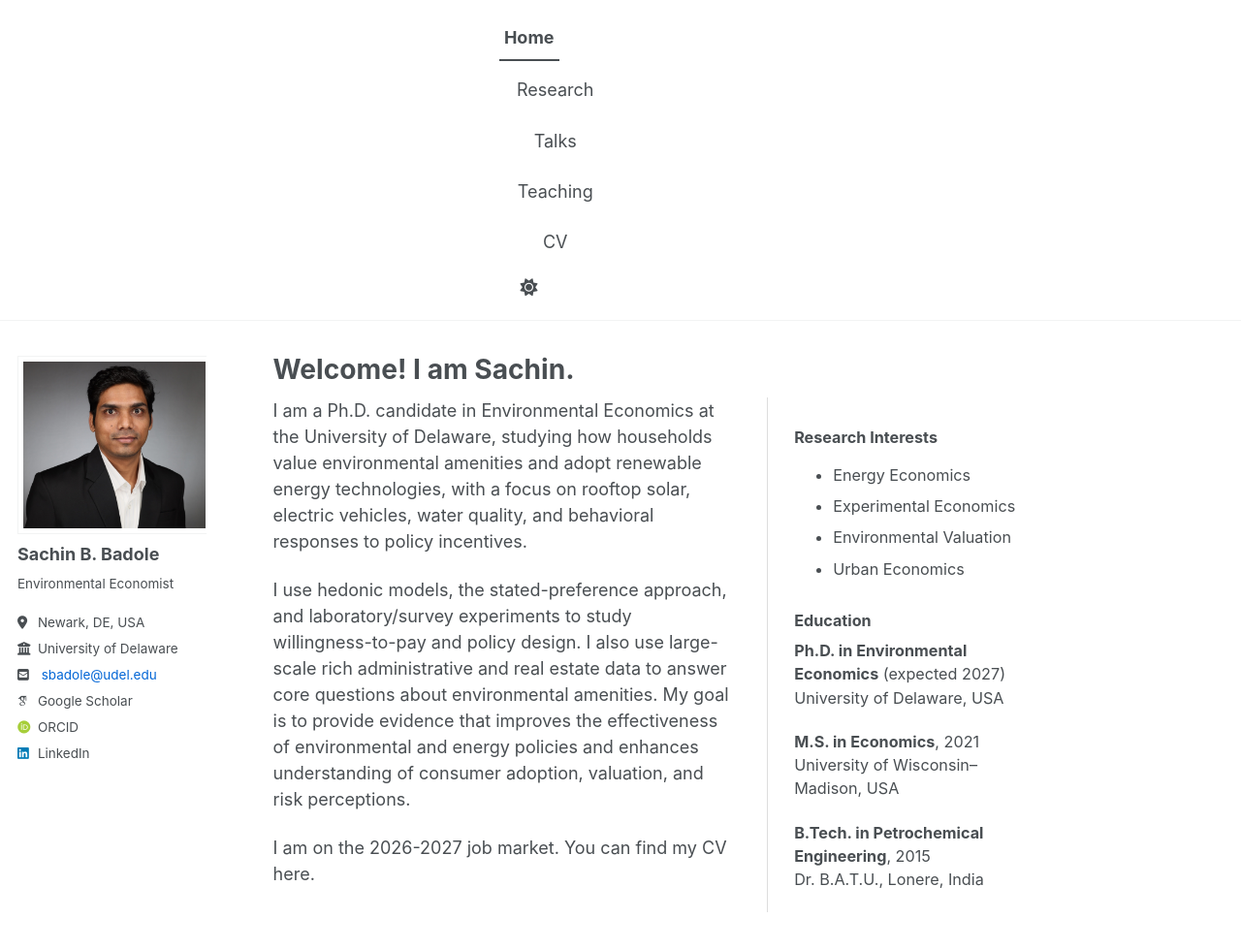
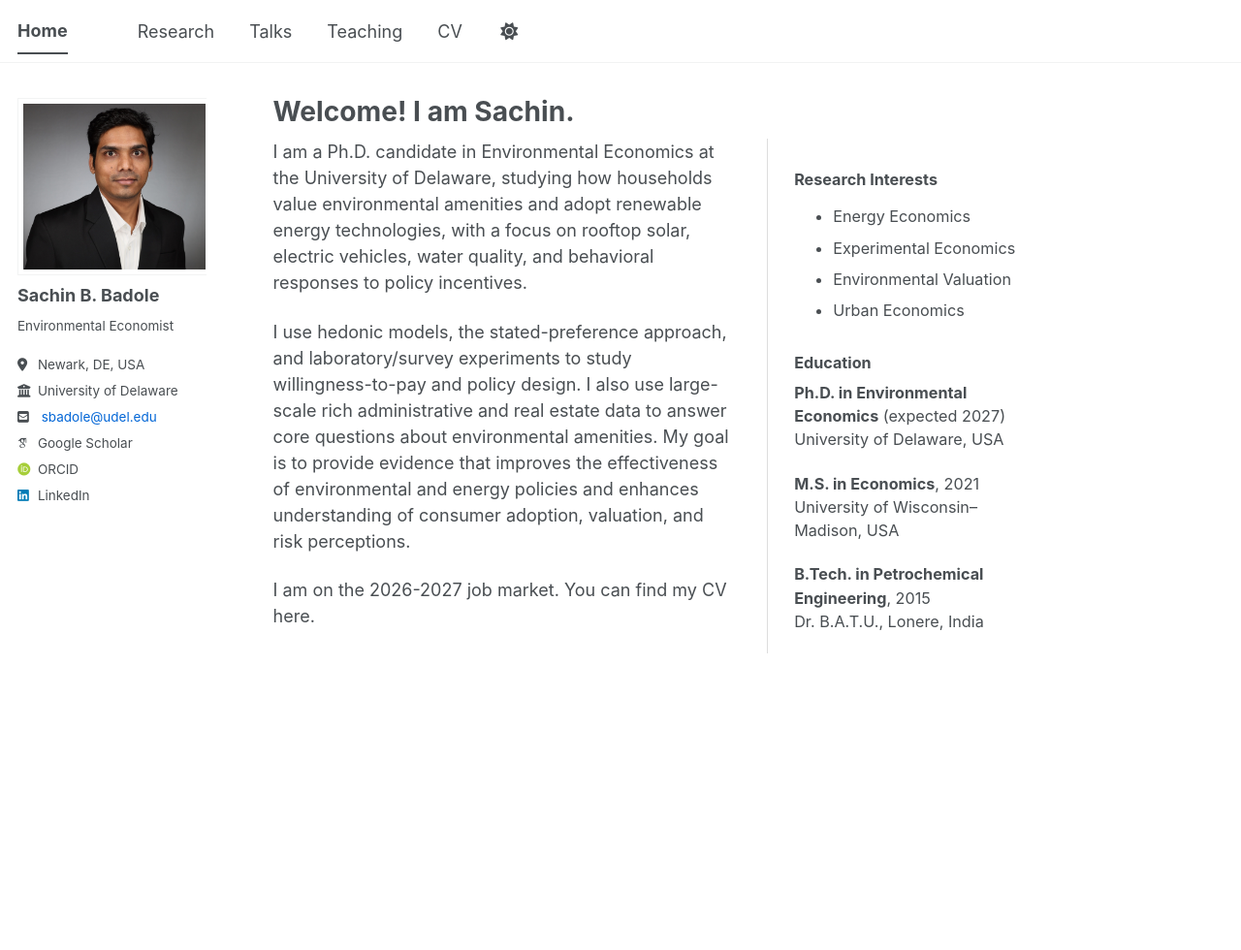
Before and after one commit to sachin-b-badole/sachin-b-badole.github.io, a Jekyll site: the page built from _pages/about.md, in a window 1280 px wide and 1022 px high. Shown: the top 980 px of the window at 97% size. Built offline with Jekyll 4.4.1, drawn with Linux system fonts in a browser that asks for light colours; some web fonts are replaced; a script bundle is joined from its source files by our own code; library files that are not in the unit come from our copies.

Commit message:
Update custom.css

```diff
--- a/assets/css/custom.css
+++ b/assets/css/custom.css
@@ -110,19 +110,6 @@ img {
   text-decoration: none !important;
 }
 
-/* center tabls */
-.masthead__menu-item {
-  display: block !important;
-  text-align: center !important;
-  margin: 0.4rem 0 !important;
-}
-
-.masthead__inner-wrap {
-  display: flex !important;
-  flex-direction: column !important;
-  justify-content: center !important;
-  align-items: center !important;
-}
 
 
 
```
